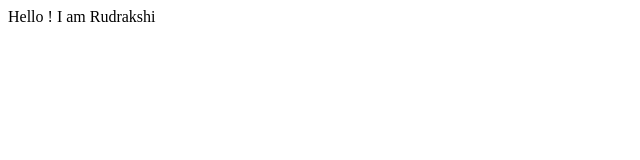
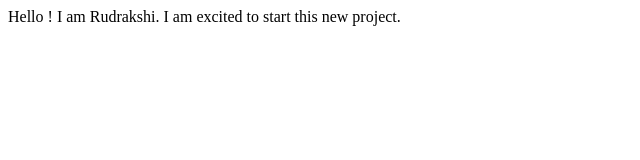
Before and after one commit to rudrakshithakur/rudrakshi-site, a plain HTML site: page index.html in a window 1280 px wide. Shown: the whole page, without its empty margins (0-640 px from the left). Drawn offline with Linux system fonts and the light colour scheme.

Commit message:
docs: details added

```diff
--- a/index.html
+++ b/index.html
@@ -4,9 +4,9 @@
     <meta charset="UTF-8">
     <meta http-equiv="X-UA-Compatible" content="IE=edge">
     <meta name="viewport" content="width=device-width, initial-scale=1.0">
-    <title>Document</title>
+    <title>studentsite</title>
 </head>
 <body>
-    Hello ! I am Rudrakshi
+    Hello ! I am Rudrakshi. I am excited to start this new project.
 </body>
 </html>
```
